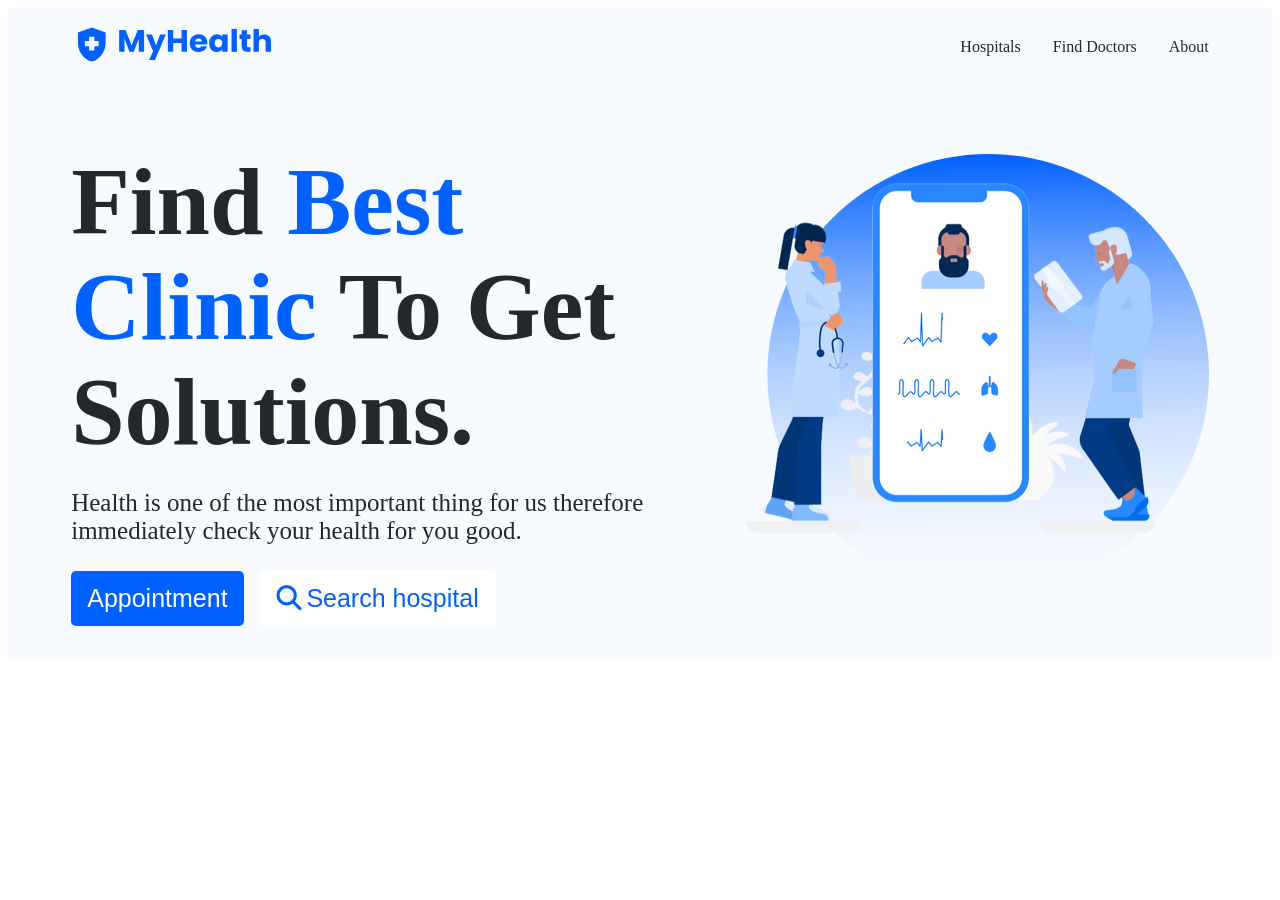
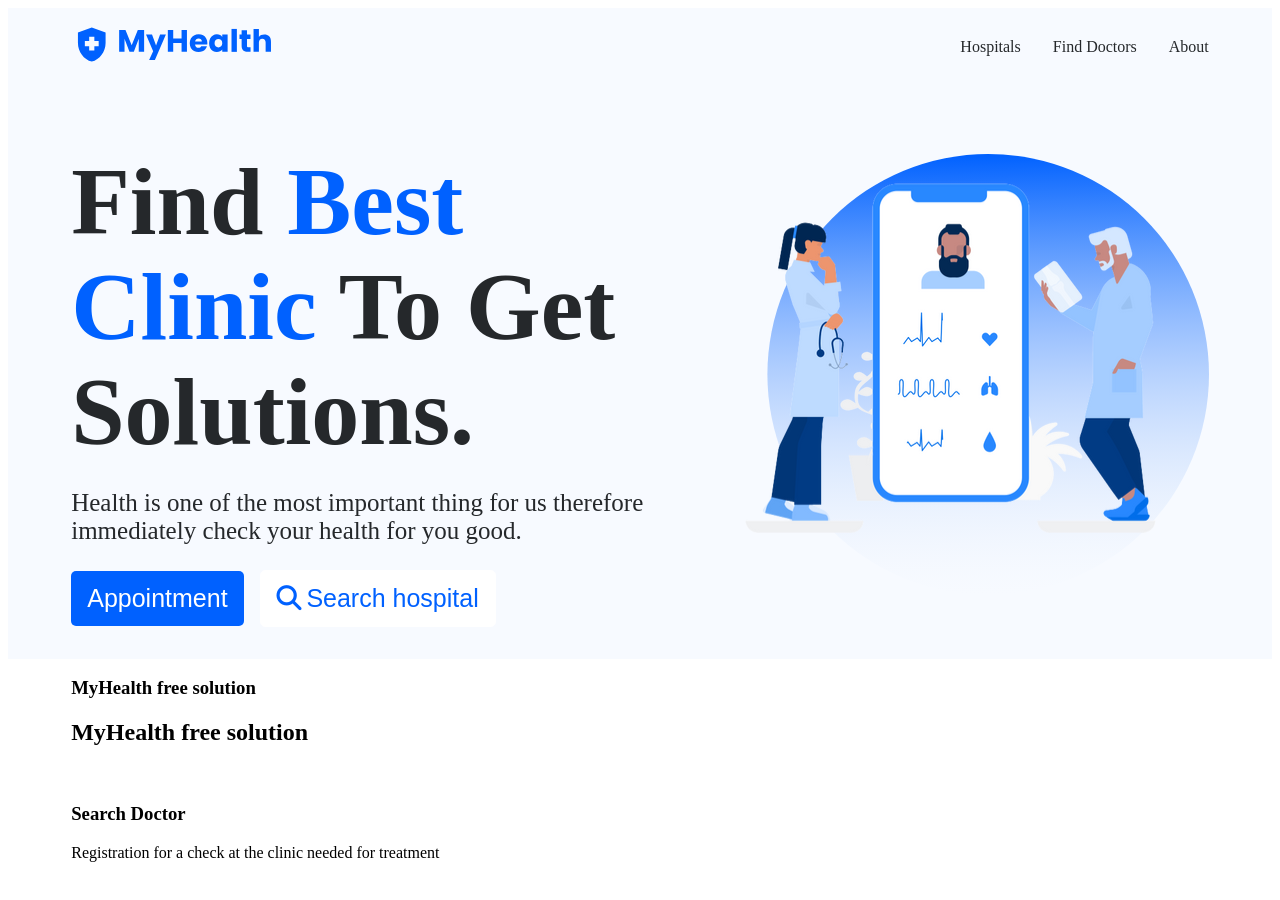
Before and after one commit to jenatayeva/MyHealth, a React (Create React App) app: page / in a window 1280 px wide. Shown: the top 900 px of the page. Before the commit the page ends 800 px from the top, so only its background shows below. Built offline with nearby package versions, Linux system fonts and the light colour scheme; the HTML template or start-up script is replaced by a standard one.

Commit message:
Just added

```diff
--- a/src/App.js
+++ b/src/App.js
@@ -18,8 +18,7 @@ const App = () =>  {
         {/* <Route exact path='/' element={<Hero/>} /> */}
         <Route exact path='/about' element={<About />} />
       </Routes>
-        <Home/>
-
+        <Hero/>
     </BrowserRouter>
   )
 }
--- a/src/pages/Hero-HomePage/Hero.js
+++ b/src/pages/Hero-HomePage/Hero.js
@@ -1,9 +1,13 @@
-import React from 'react'
+import React, {Fragment} from 'react'
 import Home from './Home'
+import Services from './Services'
 
 const Hero = () => {
   return (
-    <Home/>
+    <Fragment>
+      <Home/>
+      <Services/>
+    </Fragment>
   )
 }
 
--- a/src/pages/Hero-HomePage/Sections.js
+++ b/src/pages/Hero-HomePage/Services.js
@@ -2,7 +2,7 @@ import React from 'react'
 import '../../style/App.scss'
 
 
-const Sections = () => {
+const Services = () => {
   return (
     <section id='SectionPage'>
       <div className='container container-section'>
@@ -24,4 +24,4 @@ const Sections = () => {
   )
 }
 
-export default Sections
+export default Services
--- a/src/style/App.scss
+++ b/src/style/App.scss
@@ -1,7 +1,7 @@
 @import './variables.scss';
 @import '../style/components/Navbar.scss';
 @import '../style/components/Home.scss';
-@import '../style/components/Sections.scss';
+@import '../style/components/Services.scss';
 
 
 .container{
```
Also changed, not shown: src/style/components/Sections.scss (deleted), src/style/components/Services.scss (added).
